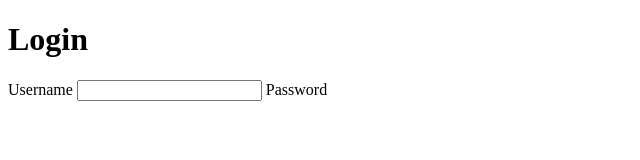
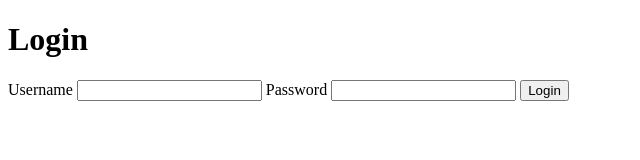
Before and after one commit to iamneo-production/dadafaffcec305677661bfdbccbfebeddone, a plain HTML site: page public/index.html in a window 1280 px wide. Shown: the whole page, without its empty margins (0-640 px from the left). Drawn offline with Linux system fonts and the light colour scheme.

Commit message:
Backup Commit

```diff
--- a/public/index.html
+++ b/public/index.html
@@ -13,7 +13,10 @@
       <label for="username">Username</label>
       <input type="text" id="username" required>
 
-      <label for="password">Password
+      <label for="password">Password</label>
+      <input type="password" id="password" name="password" required>
+
+      <button class="button" type="submit">Login</button>
     </form>
   </div>
 </body>
```
